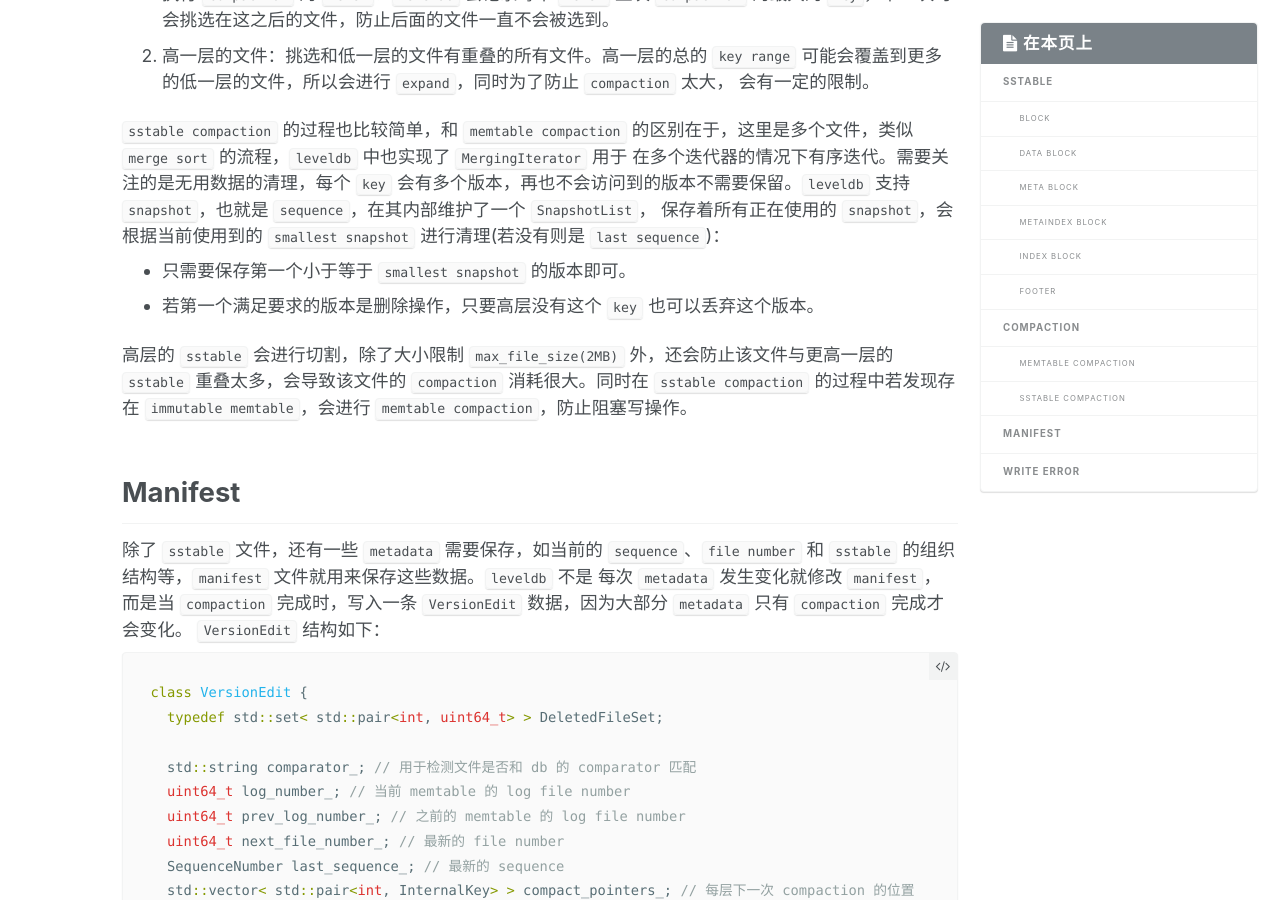
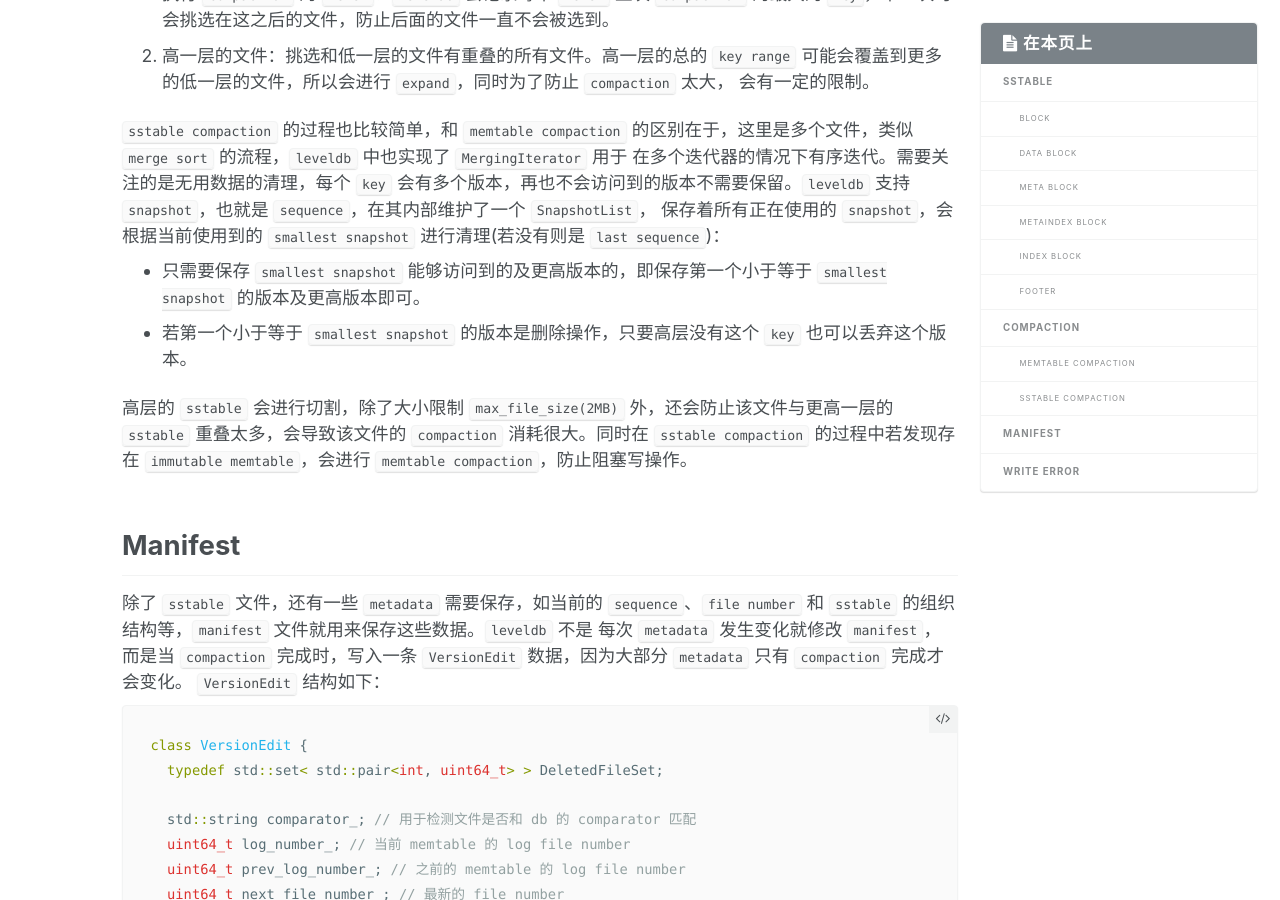
Before and after one commit to youjiali1995/youjiali1995.github.io, a Jekyll site: the page built from _posts/Storage/2018-07-23-leveldb-compaction.md, in a window 1280 px wide and 900 px high, scrolled down 5924 px. Built offline with Jekyll 4.4.1, drawn with Linux system fonts in a browser that asks for light colours.

Commit message:
multi modify

```diff
--- a/_posts/Storage/2018-07-23-leveldb-compaction.md
+++ b/_posts/Storage/2018-07-23-leveldb-compaction.md
@@ -148,8 +148,8 @@ categories: Storage
 `sstable compaction` 的过程也比较简单，和 `memtable compaction` 的区别在于，这里是多个文件，类似 `merge sort` 的流程，`leveldb` 中也实现了 `MergingIterator` 用于
 在多个迭代器的情况下有序迭代。需要关注的是无用数据的清理，每个 `key` 会有多个版本，再也不会访问到的版本不需要保留。`leveldb` 支持 `snapshot`，也就是 `sequence`，在其内部维护了一个 `SnapshotList`，
 保存着所有正在使用的 `snapshot`，会根据当前使用到的 `smallest snapshot` 进行清理(若没有则是 `last sequence`)：
-* 只需要保存第一个小于等于 `smallest snapshot` 的版本即可。
-* 若第一个满足要求的版本是删除操作，只要高层没有这个 `key` 也可以丢弃这个版本。
+* 只需要保存 `smallest snapshot` 能够访问到的及更高版本的，即保存第一个小于等于 `smallest snapshot` 的版本及更高版本即可。
+* 若第一个小于等于 `smallest snapshot` 的版本是删除操作，只要高层没有这个 `key` 也可以丢弃这个版本。
 
 高层的 `sstable` 会进行切割，除了大小限制 `max_file_size(2MB)` 外，还会防止该文件与更高一层的 `sstable` 重叠太多，会导致该文件的 `compaction` 消耗很大。同时在 `sstable compaction`
 的过程中若发现存在 `immutable memtable`，会进行 `memtable compaction`，防止阻塞写操作。
```
Also changed, not shown: _posts/Redis/2018-08-08-redis-architecture.md (+19 -7 lines), _posts/Redis/2018-08-29-hiredis.md (+3 -0 lines).
